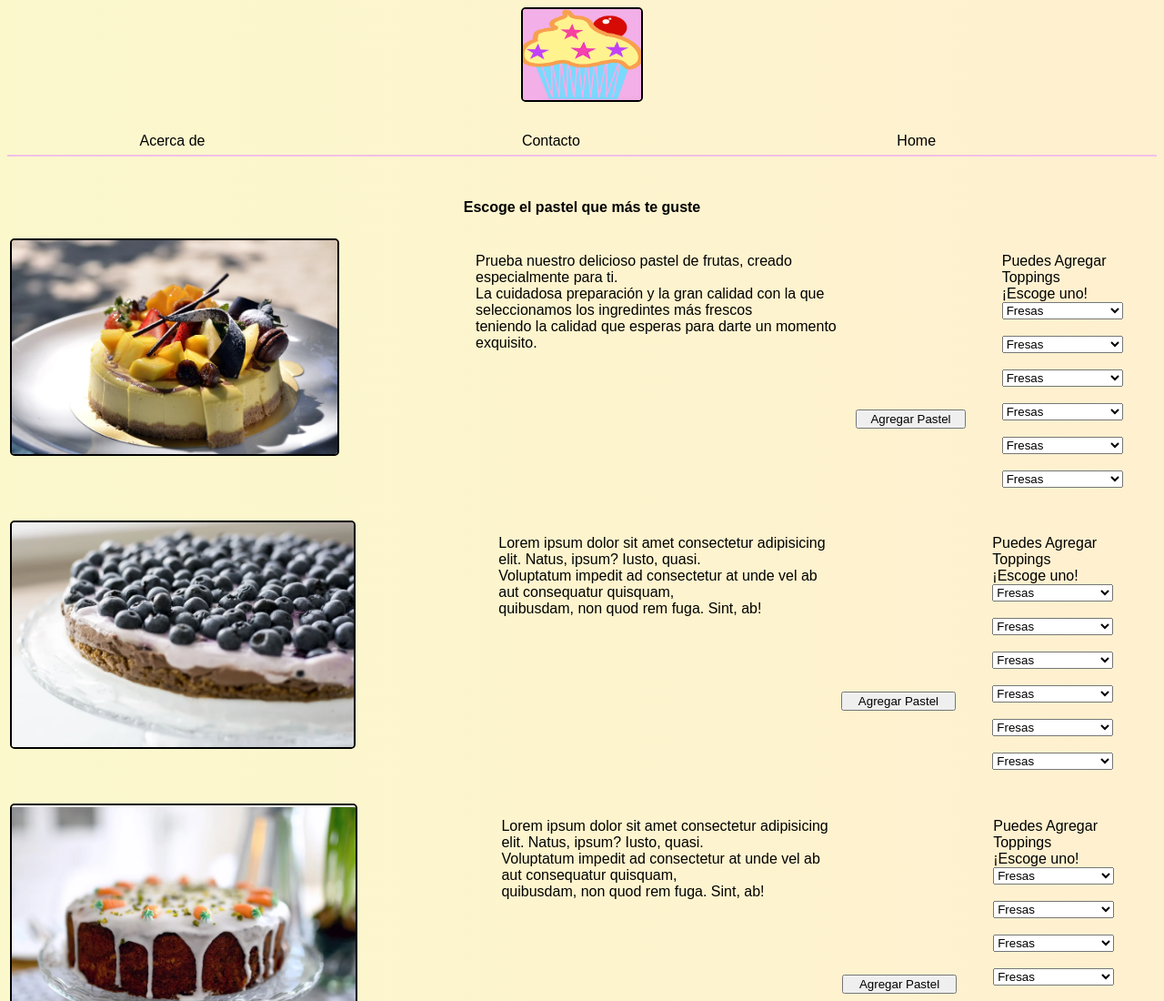
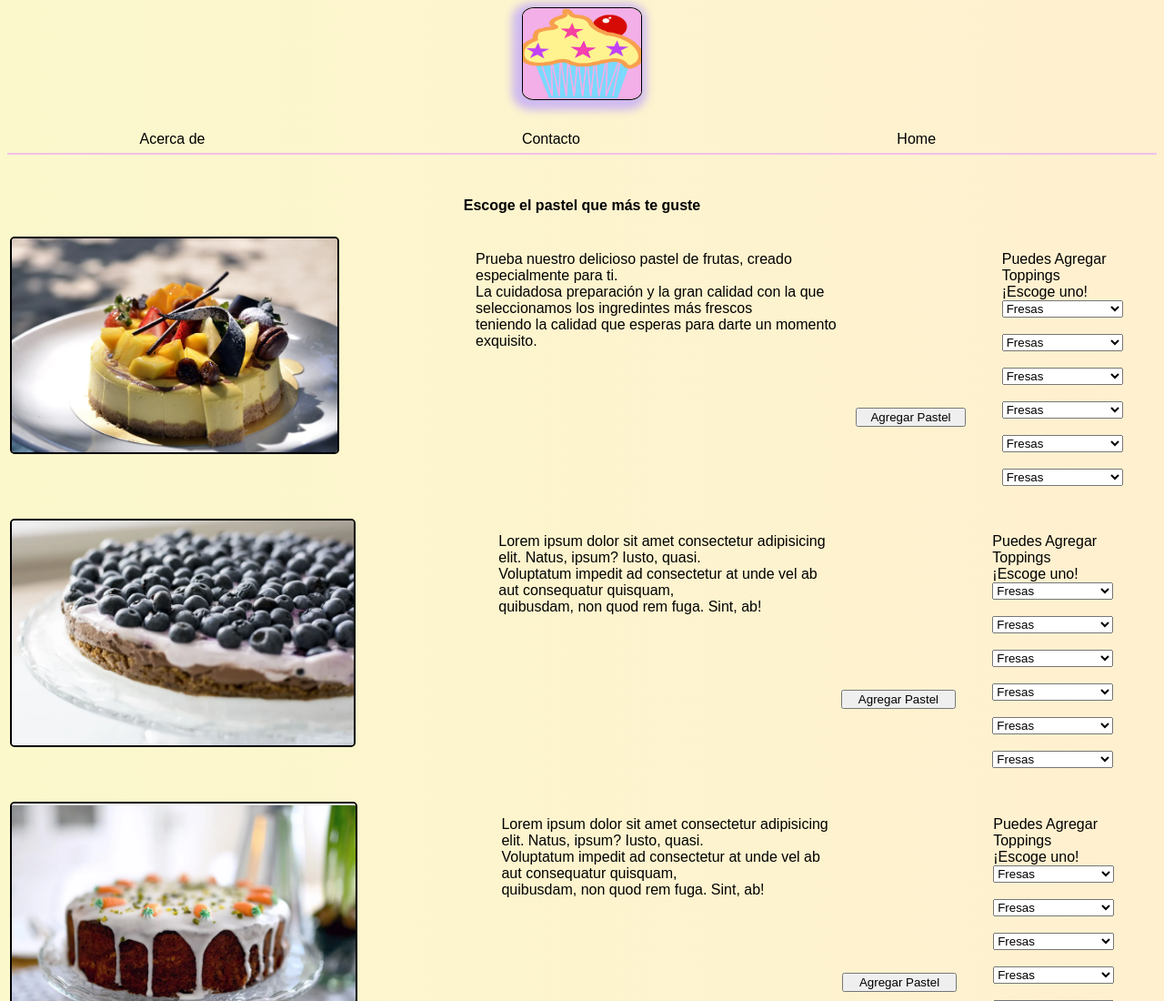
Before and after one commit to buc-io/IntroHTML, a plain HTML site: page html/catalogo.html in a window 1280 px wide. Shown: the top 1100 px of the page at 91% size. Drawn offline with nearby package versions, Linux system fonts and the light colour scheme.

Commit message:
cambio en box

```diff
--- a/css/catalogoStyle.css
+++ b/css/catalogoStyle.css
@@ -14,8 +14,10 @@ nav{
     display: block;
     margin-left: auto;
     margin-right: auto;
-    border: 2px solid black;
-    border-radius: 5px;
+    border-style: solid;
+    border-radius: 10%;
+    border-width: 1px;
+    box-shadow:-3px 3px 10px 8px #CFBAF0 ;
 }
 .navBarinicio{
     list-style: none;
```
